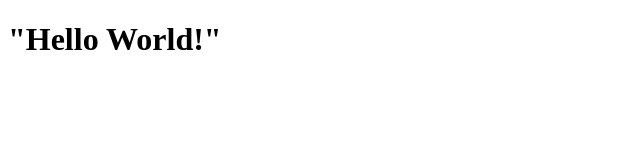
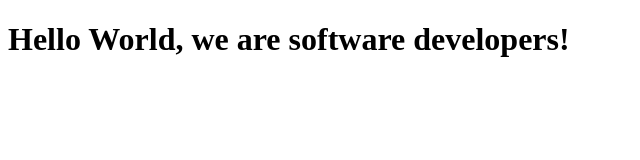
Before and after one commit to Sajeelzafar/Sajeel_and_Mohammed, a plain HTML site: page index.html in a window 1280 px wide. Shown: the whole page, without its empty margins (0-640 px from the left). Drawn offline with Linux system fonts and the light colour scheme.

Commit message:
Second Commit

```diff
--- a/index.html
+++ b/index.html
@@ -21,7 +21,7 @@
     - The freeCodeCamp Team
 
     -->
-    <h1>"Hello World!"</h1>
+    <h1>Hello World, we are software developers!</h1>
     <script  src="js/index.js"></script>
   </body>
 </html>
```
